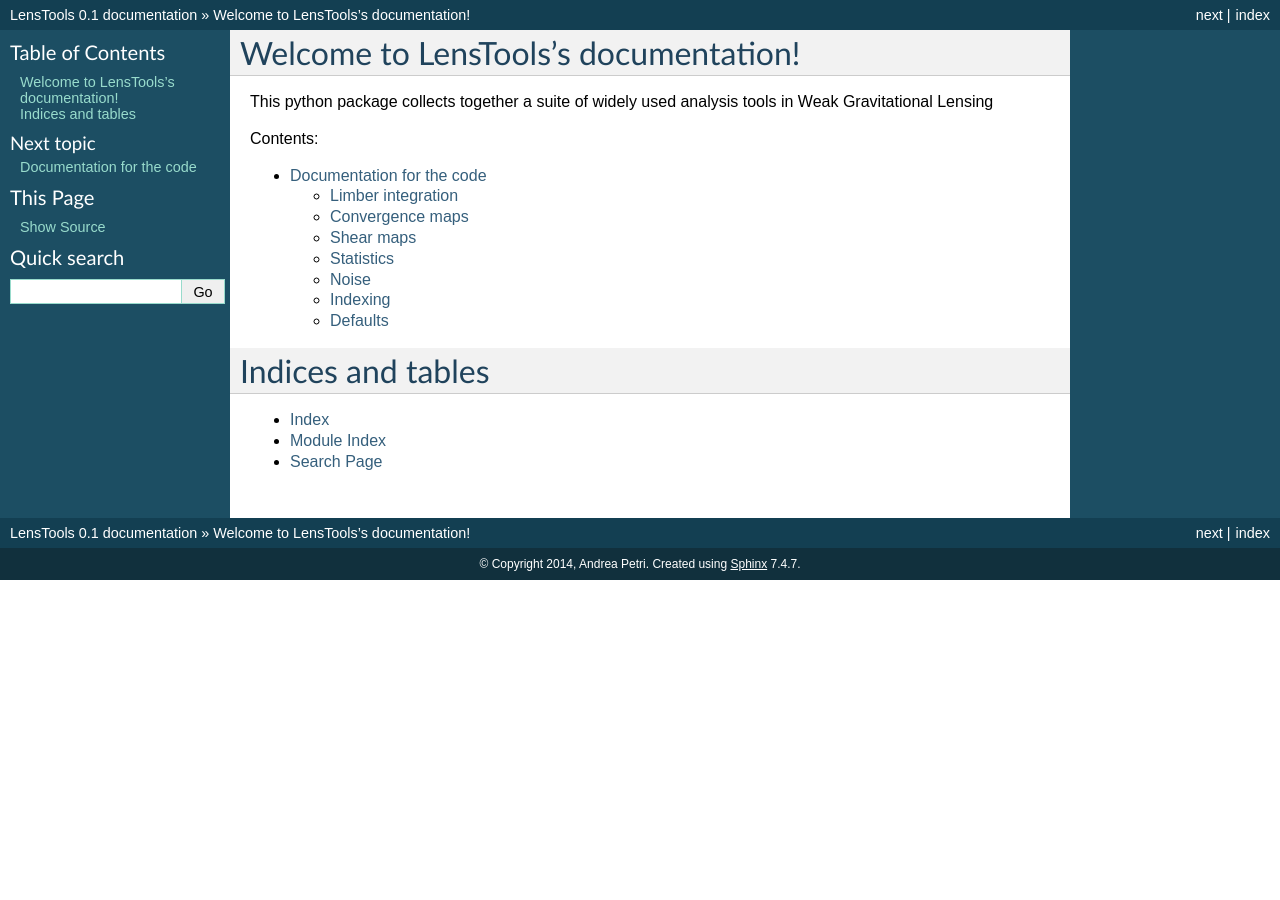
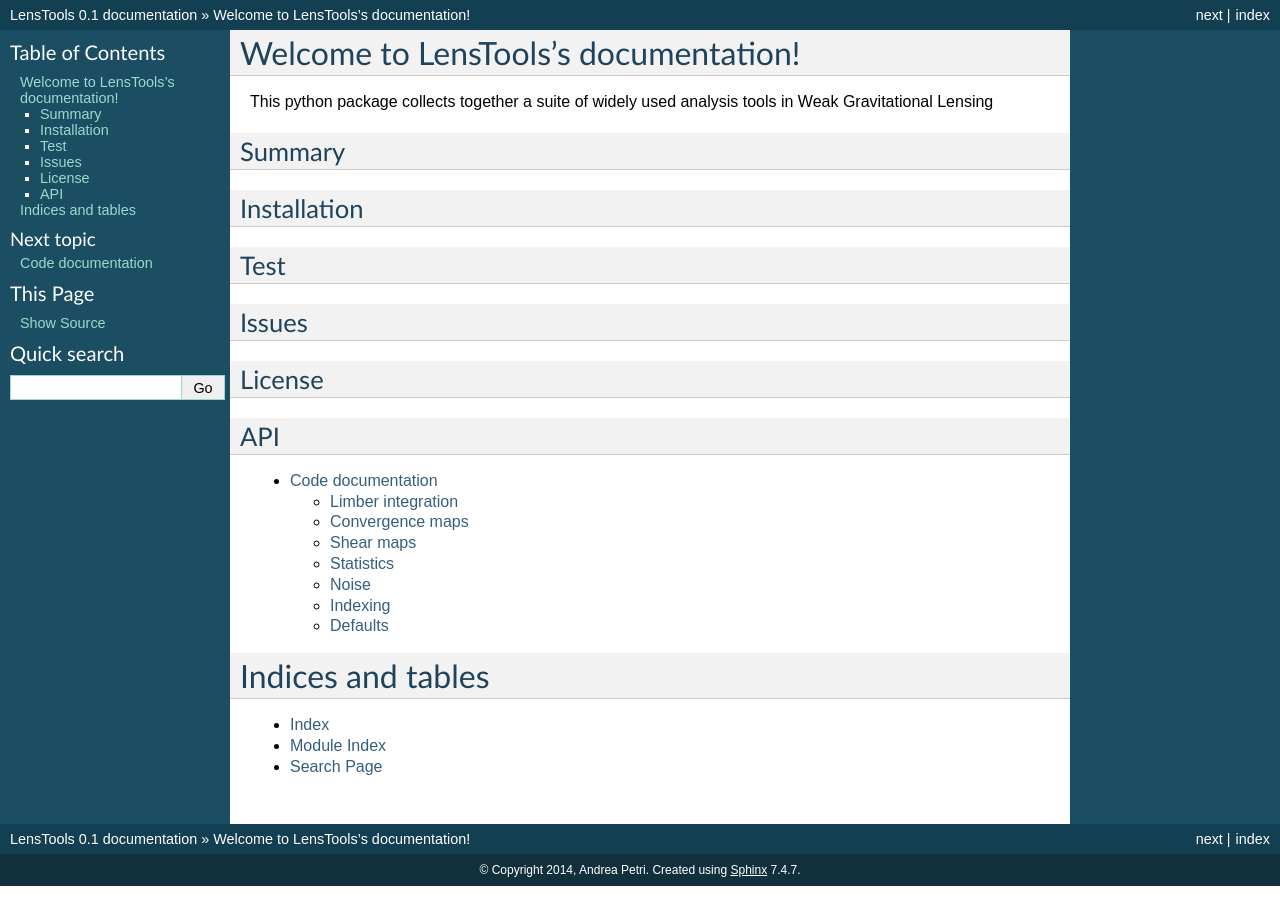
Before and after one commit to apetri/LensTools, a Sphinx documentation site: the page built from docs/source/index.rst, in a window 1280 px wide. Built offline with Sphinx 7.4.7, drawn with Linux system fonts in a browser that asks for light colours.

Commit message:
Added to index.rst

```diff
--- a/docs/source/code.rst
+++ b/docs/source/code.rst
@@ -1,5 +1,5 @@
-Documentation for the code
-**************************
+Code documentation
+******************
 
 .. automodule:: lenstools
 
--- a/docs/source/index.rst
+++ b/docs/source/index.rst
@@ -8,7 +8,23 @@
 
 This python package collects together a suite of widely used analysis tools in Weak Gravitational Lensing
 
-Contents:
+Summary
+-------
+
+Installation
+------------
+
+Test
+----
+
+Issues
+------
+
+License
+-------
+
+API
+---
 
 .. toctree::
    :maxdepth: 2
```
